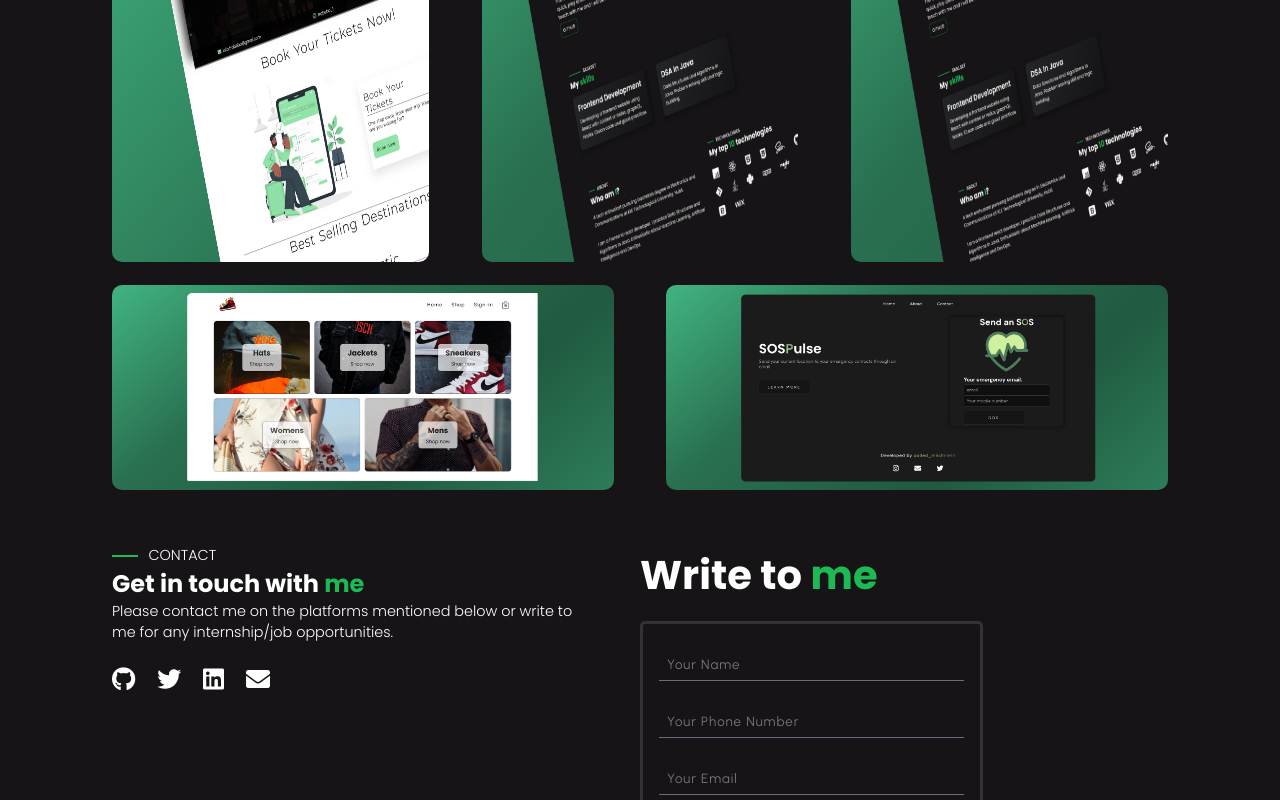
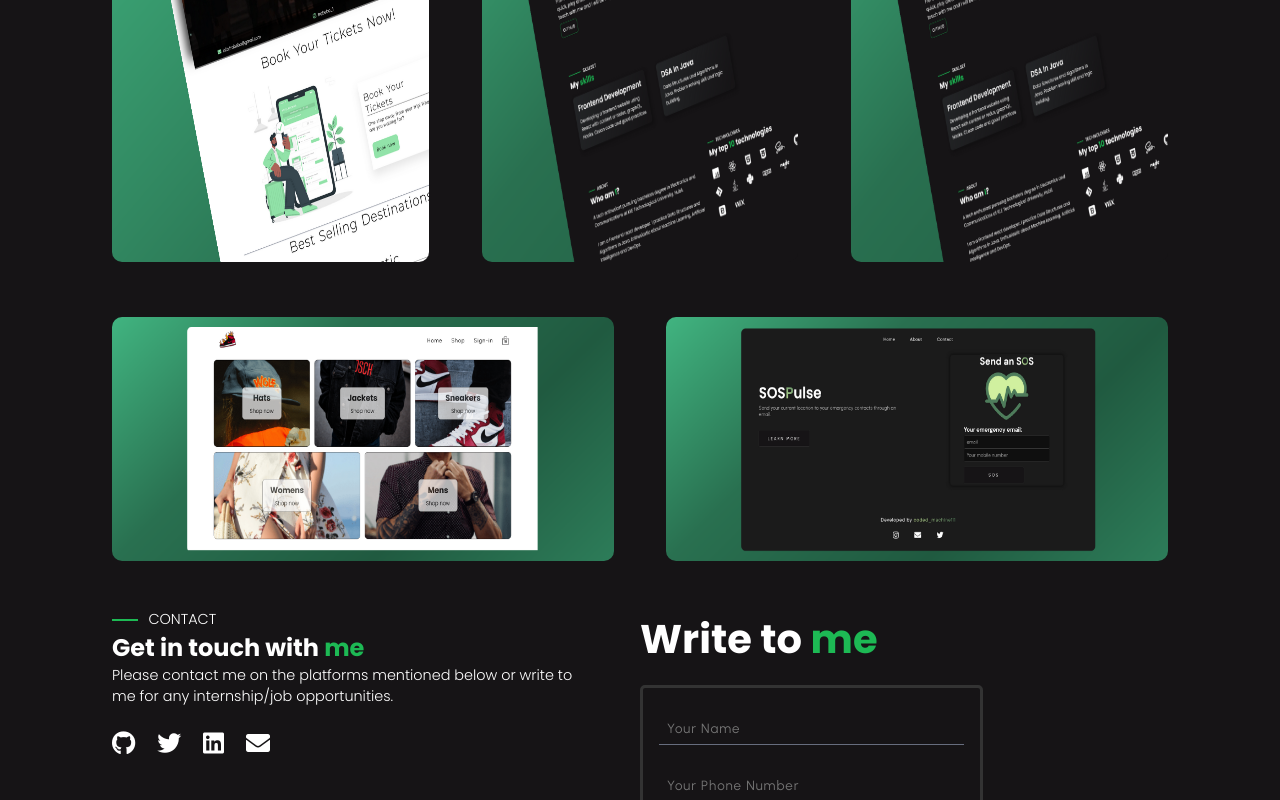
Before and after one commit to codedmachine111/portfolio, a React (Create React App) app: page / in a window 1280 px wide. Shown: the part 2010-2810 px from the top of the page. Built offline with nearby package versions, Linux system fonts and the light colour scheme.

Commit message:
Added styling to projects sections

```diff
--- a/src/components/ProjectCard/ProjectCard.js
+++ b/src/components/ProjectCard/ProjectCard.js
@@ -1,22 +1,32 @@
-import './ProjectCard.scss';
+import "./ProjectCard.scss";
+import { Button } from "../Button/Button";
 
 export const ProjectCard = (props) => {
-    return(
+  return (
     <>
       {!props.horz ? (
         <div className="project-card">
-            <div className="project-card-image">
-                <img src={props.img} alt="project" id={props.id}/>
+          <img src={props.img} alt="project" id={props.id} />
+          <h2>{props.name}</h2>
+          <p>{props.desc}</p>
+          <div className="btn-holder">
+            <a href={`https://github.com/codedmachine111/${props.name}`} target="_blank" rel="noreferrer">
+              <Button title="GITHUB" />
+            </a>
           </div>
         </div>
-        ): (
+      ) : (
         <div className="project-card-horz">
-            <div className="project-card-image">
-                <img src={props.img} alt="project" id={props.id}/>
+          <img src={props.img} alt="project" id={props.id} />
+          <h2>{props.name}</h2>
+          <p>{props.desc}</p>
+          <div className="btn-holder">
+            <a href={`https://github.com/codedmachine111/${props.name}`} target="_blank" rel="noreferrer">
+              <Button title="GITHUB" />
+            </a>
           </div>
         </div>
       )}
-
     </>
-    )
-}
+  );
+};
--- a/src/components/ProjectCard/ProjectCard.scss
+++ b/src/components/ProjectCard/ProjectCard.scss
@@ -1,57 +1,94 @@
-.project-card {
+.project-card, .project-card-horz {
   width: 30%;
+  border-radius: 10px;
 
-  .project-card-image {
-    border-radius: 10px;
   img {
     width: 100%;
     height: 100%;
     border-radius: 10px;
   }
+  h2, p{
+    position: absolute;
+    top: 20%;
+    background: none;
+    padding: 1rem;
+    text-transform: capitalize;
+    display: none;
+  }
+
+  h2{
+    &:first-letter{
+      color: #1db954;
+    }
+  }
+  p{
+    top: 30%;
+    font-size: 0.9rem;
+  }
+  .btn-holder {
+    a {
+      padding: 1rem;
+      width: 100%;
+      display: flex;
+      justify-content: flex-start;
+      align-items: center;
+
+      button {
+        opacity: 100;
+        text-align: center;
+        position: absolute;
+        top: 50%;
+        display: none;
+      }
+    }
+  }
+
   &:hover {
     cursor: pointer;
-      opacity: 0.7;
+    img {
+      opacity: 0.1;
+      transition: 0.4s ease;
+    }
     transform: scale(1.02);
     box-shadow: 5px 5px 10px rgba(0, 0, 0, 0.5);
     transition: 0.2s ease;
+
+    .btn-holder {
+      button {
+        display: block;
+      }
+    }
+    h2,p{
+      display: block;
     }
   }
 
-  #vert {
-    height: 60vh;
-  }
-  #horz {
-    width: 100%;
-
-    img {
-      width: 100%;
-      height: 100%;
-    }
+  #vert{
+    min-height: 60vh;
+    height: auto;
   }
 }
 
 .project-card-horz {
   width: 50%;
-  height: 100%;
   margin: 1rem 0;
   flex: 1;
 
-  .project-card-image {
-    width: 100%;
-    height: 100%;
-    border-radius: 10px;
     img {
       width: 100%;
       height: 100%;
       border-radius: 10px;
     }
+    p{
+      font-size: 0.9rem;
+      margin: 0.5rem 0;
+    }
 
     &:hover {
       cursor: pointer;
-        opacity: 0.7;
       transform: scale(1.02);
       box-shadow: 5px 5px 10px rgba(0, 0, 0, 0.5);
       transition: 0.2s ease;
+      border-radius: 10px;
     }
 }
-}
--- a/src/sections/Projects/Projects.js
+++ b/src/sections/Projects/Projects.js
@@ -15,11 +15,11 @@ export const Projects = () => {
           My recent <span id="diff">works</span>
         </h2>
         <div className="project-cards-container">
-            <ProjectCard img={proj1} id="vert"/>
-            <ProjectCard img={proj3} id="vert"/>
-            <ProjectCard img={proj3} id="vert"/>
-            <ProjectCard img={proj2} horz={true}/>
-            <ProjectCard img={proj4} horz={true}/>
+            <ProjectCard img={proj1} id="vert" name="trabebo" desc="A web-design for a travel website built using Reactjs"/>
+            <ProjectCard img={proj3} id="vert" name="portfolio" desc="A web-design for a travel website built using Reactjs"/>
+            <ProjectCard img={proj3} id="vert" name="portfolio" desc="A web-design for a travel website built using Reactjs"/>
+            <ProjectCard img={proj2} horz={true} name="superdrip" desc="A web-design for a travel website built using Reactjs"/>
+            <ProjectCard img={proj4} horz={true} name="sos-pulse" desc="A web-design for a travel website built using Reactjs"/>
         </div>
       </section>
     </>
```
Lines whose indentation alone changed are shown as unchanged.
